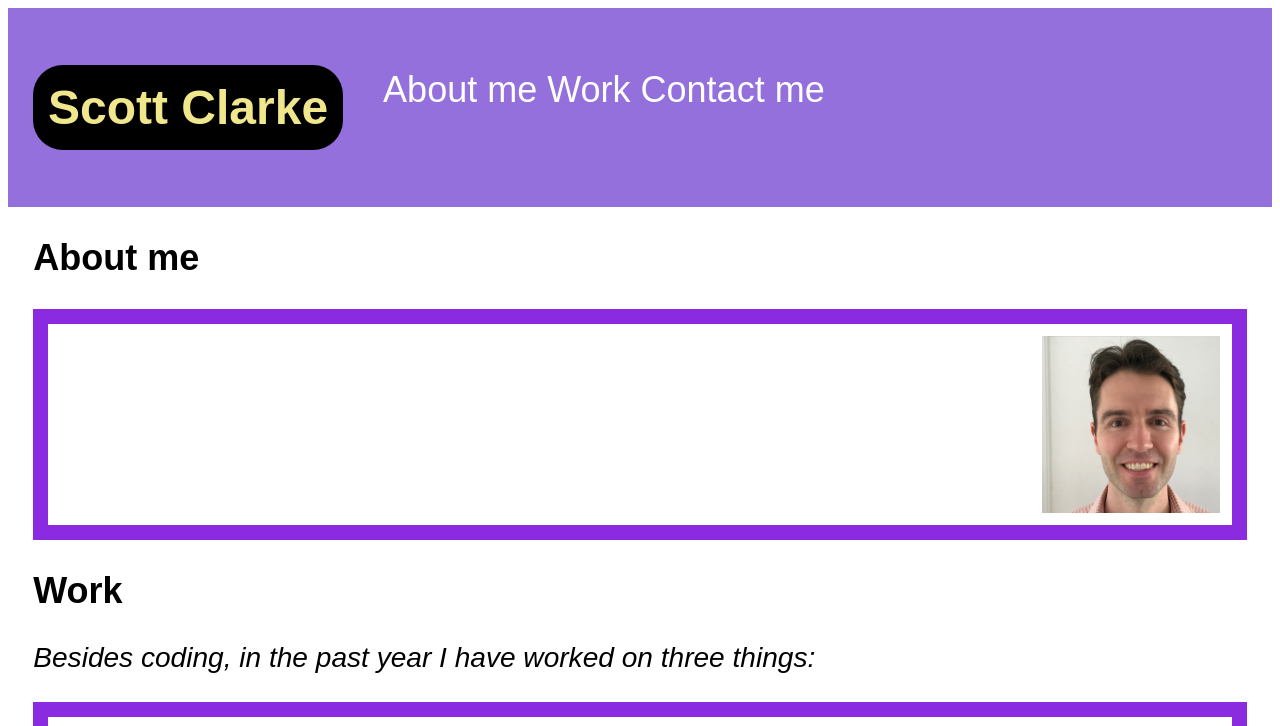
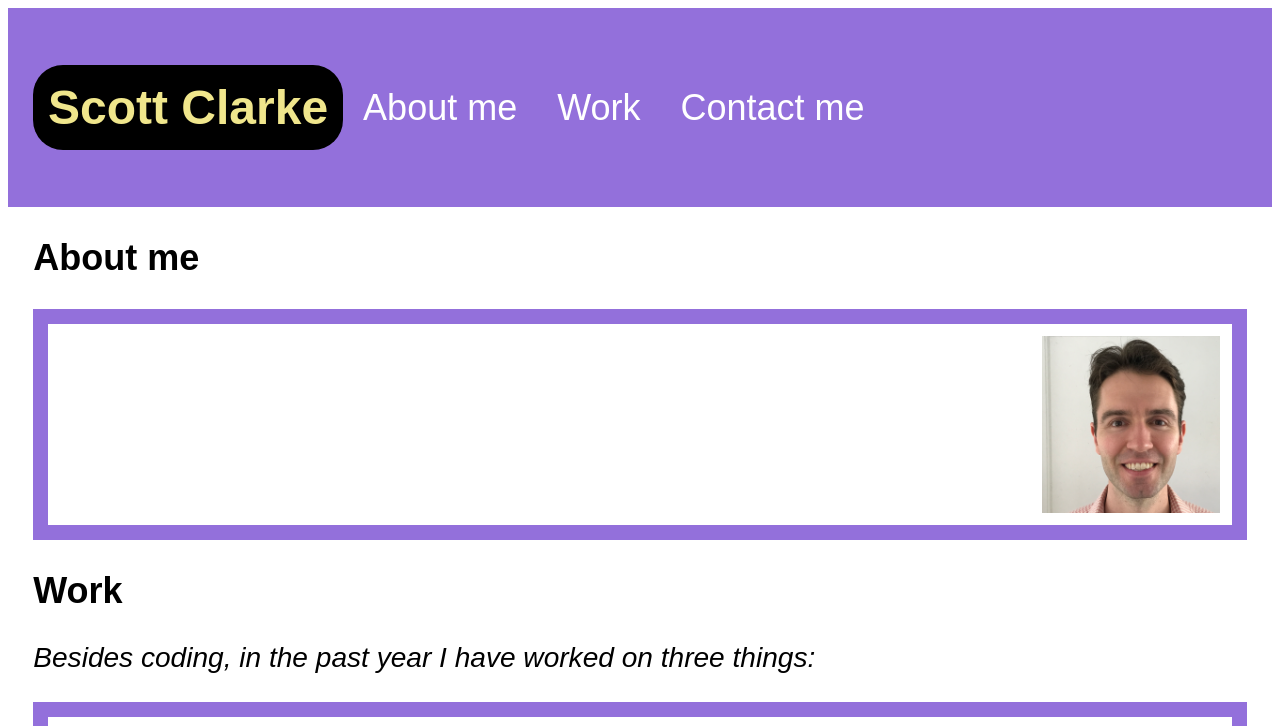
Before and after one commit to Scott-J-Clarke/scott-portfolio, a plain HTML site: page index.html in a window 1280 px wide. Shown: the top 726 px of the page. Drawn offline with Linux system fonts and the light colour scheme.

Commit message:
Working on header and nav links.

```diff
--- a/assets/css/style.css
+++ b/assets/css/style.css
@@ -1,8 +1,8 @@
 :root {
     --white: #ffffff;
     --mediumPurple: #9370DB;
-    --yellow: #FFD700;
-    --box: solid #8A2BE2 15px;
+    --khaki: #F0E68C;
+    --box: solid #9370DB 15px;
 }
 
 body {
@@ -12,7 +12,7 @@ body {
     font-size: 36px;
 }
 
-#top-header {
+header {
     display: flex;
     background-color: var(--mediumPurple);
     padding: 25px;
@@ -20,21 +20,24 @@ body {
 
 h1 {
     font-size: 48px;
-    color: khaki;
+    color: var(--khaki);
     background-color: black;
     padding: 15px;
     border-radius: 30px;
 }
 
-nav ul {
-    list-style-type: none;
-    /* padding: 0; */
-    /* margin: 0; */
+#navigation-links {
+    display: flex;
+    justify-content: flex-end;
 }
 
-    nav li {
-    display: inline;
-    /* float: right; */
+nav {
+    display: flex;
+    align-items: center;
+}
+
+nav a {
+    margin: 20px 20px;
 }
 
 header a {
@@ -43,7 +46,7 @@ header a {
 }
 
 header a:hover {
-    color: var(--yellow);
+    color: var(--khaki);
     transition: 1s ease-in;
 }
 
@@ -107,7 +110,7 @@ footer ul a {
 }
 
 footer ul a:hover {
-    color: var(--purple);
+    color: var(--mediumPurple);
     transition: .5s ease-in;
     cursor: pointer;
 }
--- a/index.html
+++ b/index.html
@@ -9,21 +9,15 @@
 </head>
 
 <body>
-    <header id="top-header">
+    <header>
         <h1>Scott Clarke</h1>
-        <nav>
-            <ul>
-                <li>
-                    <a href="#about-me">About me</a>
-                </li>
-                <li>
-                    <a href="#work">Work</a>
-                </li>
-                <li>
-                    <a href="#contact-me">Contact me</a>
-                </li>
-            </ul>
-        </nav>
+        <div id="navigation-links">
+            <nav>
+                <a href="#about-me">About me</a>
+                <a href="#work">Work</a>
+                <a href="#contact-me">Contact me</a>
+            </nav>
+        </div>
     </header>
 
     <div id="second-header">
```
